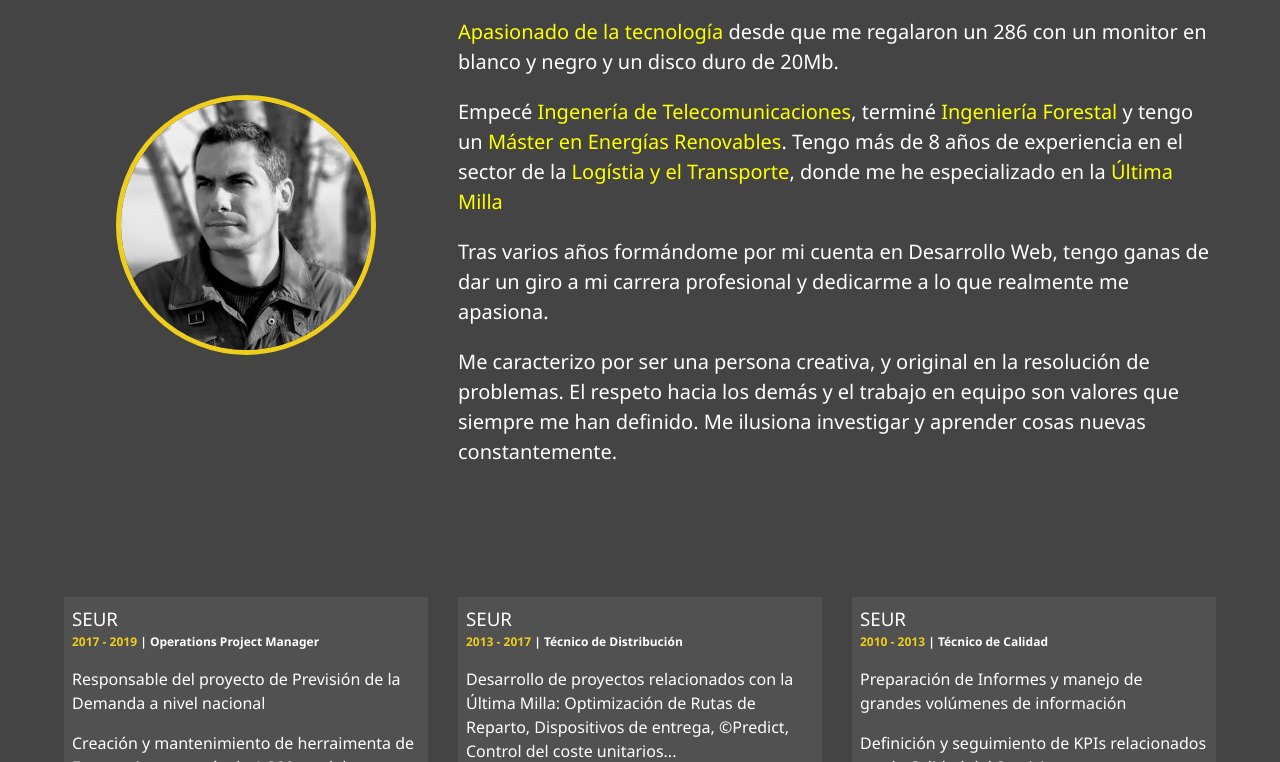
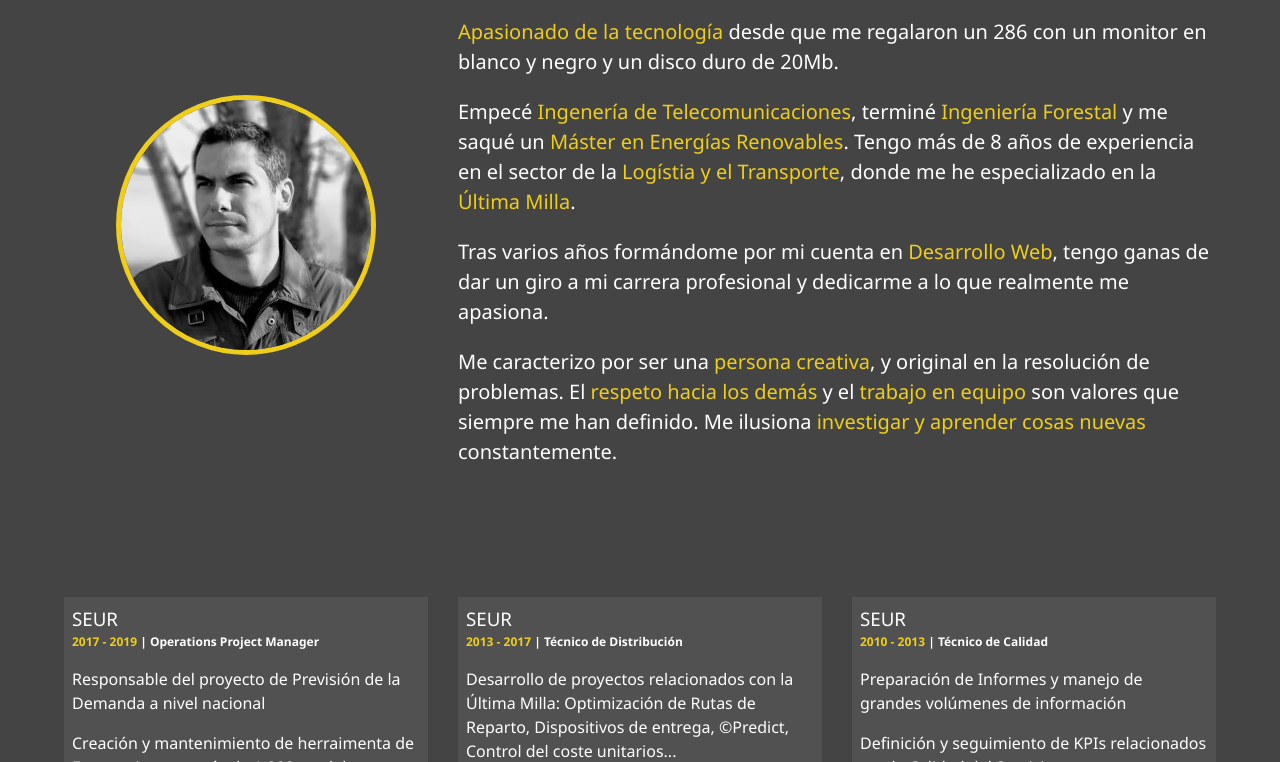
Before and after one commit to davidcid/davidcid.github.io, a plain HTML site: page dist/index.html in a window 1280 px wide. Shown: the part 1046-1808 px from the top of the page. Drawn offline with Linux system fonts and the light colour scheme.

```diff
--- a/dist/index.html
+++ b/dist/index.html
@@ -83,14 +83,14 @@
             <span>Apasionado de la tecnología</span> desde que me regalaron un 286 con un monitor en blanco y negro y un disco duro de 20Mb.
           </p>
           <p>
-            Empecé <span>Ingenería de Telecomunicaciones</span>, terminé <span>Ingeniería Forestal</span> y tengo un <span>Máster en Energías Renovables</span>.
-            Tengo más de 8 años de experiencia en el sector de la <span>Logístia y el Transporte</span>, donde me he especializado en la <span>Última Milla</span>
+            Empecé <span>Ingenería de Telecomunicaciones</span>, terminé <span>Ingeniería Forestal</span> y me saqué un <span>Máster en Energías Renovables</span>.
+            Tengo más de 8 años de experiencia en el sector de la <span>Logístia y el Transporte</span>, donde me he especializado en la <span>Última Milla</span>.
           </p>
           <p>
-            Tras varios años formándome por mi cuenta en Desarrollo Web, tengo ganas de dar un giro a mi carrera profesional y dedicarme a lo que realmente me apasiona.
+            Tras varios años formándome por mi cuenta en <span>Desarrollo Web</span>, tengo ganas de dar un giro a mi carrera profesional y dedicarme a lo que realmente me apasiona.
           </p>
           <p>
-            Me caracterizo por ser una persona creativa, y original en la resolución de problemas. El respeto hacia los demás y el trabajo en equipo son valores que siempre me han definido. Me ilusiona investigar y aprender cosas nuevas constantemente.
+            Me caracterizo por ser una <span>persona creativa</span>, y original en la resolución de problemas. El <span>respeto hacia los demás</span> y el <span>trabajo en equipo</span> son valores que siempre me han definido. Me ilusiona <span>investigar y aprender cosas nuevas</span> constantemente.
           </p>
         </div>
 
--- a/scss/main.scss
+++ b/scss/main.scss
@@ -121,8 +121,12 @@ section {
     grid-area: bio;
     font-size: 1.25rem;
 
+    .text-secondary {
+      font-weight: 500;
+    }
+
     span {
-      set-text-color($primary-color);
+      color: $secondary-color;
     }
   }
 
```
Also changed, not shown: scss/_mobile.scss (+5 -5 lines), dist/img/projects/amazing-alaska.JPG, dist/img/projects/memory-cards.JPG, dist/img/projects/rick_morty.JPG, dist/img/projects/snake-game.JPG, dist/img/projects/updateCSS.JPG, scss/main.css, 2 other files.
